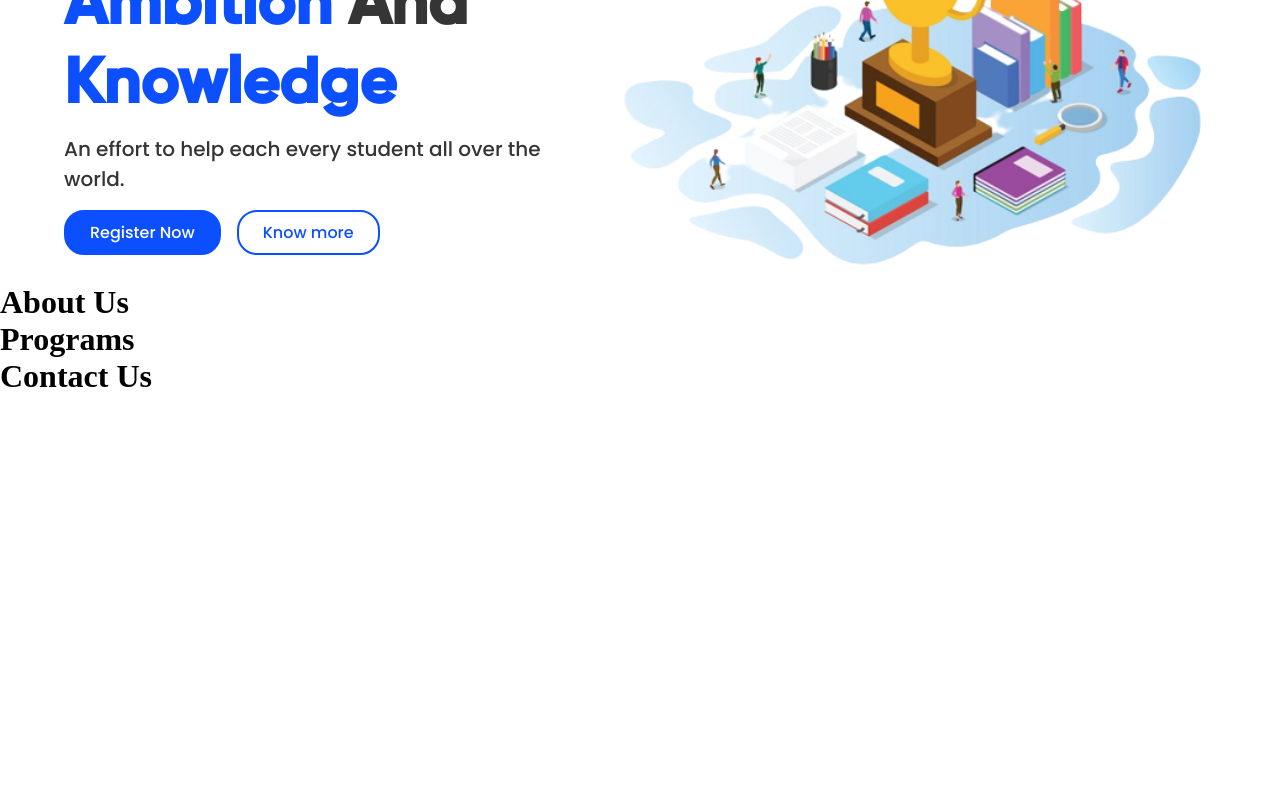
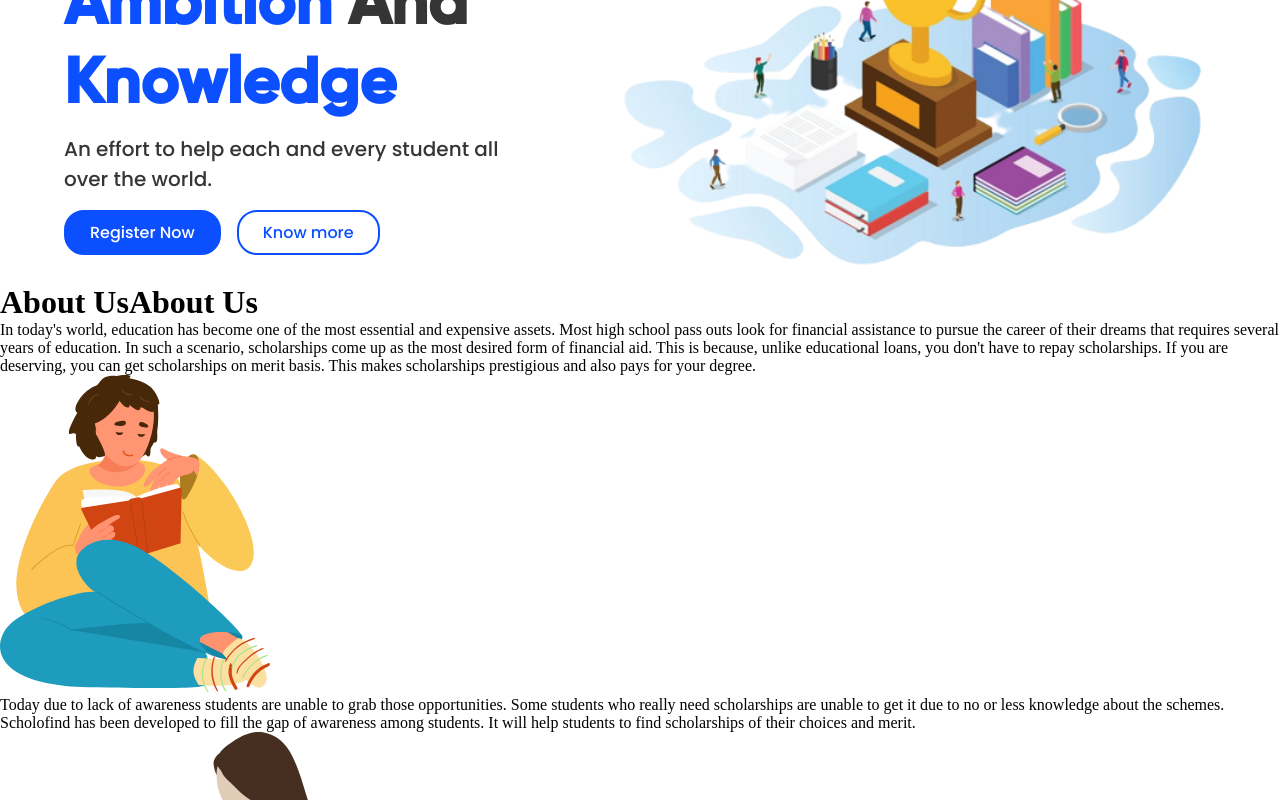
Before and after one commit to Aditya-150/scholofind, a React (Create React App) app: page / in a window 1280 px wide. Shown: the part 380-1180 px from the top of the page. Before the commit the page ends 800 px from the top, so only its background shows below. Built offline with nearby package versions, Linux system fonts and the light colour scheme.

Commit message:
Made struture for about us

```diff
--- a/src/components/aboutus/Aboutus.jsx
+++ b/src/components/aboutus/Aboutus.jsx
@@ -1,9 +1,38 @@
 import React from "react";
+import about01 from "./../../assets/images/about01.svg";
+import about02 from "./../../assets/images/about02.svg";
 
 const Aboutus = () => {
   return (
-    <div>
-      <h1>About Us</h1>
+    <div className="scholofind__about">
+      <div className="scholofind__about-heading">
+        <h1>
+          About Us<span>About Us</span>
+        </h1>
+      </div>
+      <div className="scholofind__about-content1">
+        <p>
+          In today&#x27;s world, education has become one of the most essential
+          and expensive assets. Most high school pass outs look for financial
+          assistance to pursue the career of their dreams that requires several
+          years of education. In such a scenario, scholarships come up as the
+          most desired form of financial aid. This is because, unlike
+          educational loans, you don&#x27;t have to repay scholarships. If you
+          are deserving, you can get scholarships on merit basis. This makes
+          scholarships prestigious and also pays for your degree.
+        </p>
+        <img src={about01} alt="about01" />
+      </div>
+      <div className="scholofind__about-content2">
+        <p>
+          Today due to lack of awareness students are unable to grab those
+          opportunities. Some students who really need scholarships are unable
+          to get it due to no or less knowledge about the schemes. Scholofind
+          has been developed to fill the gap of awareness among students. It
+          will help students to find scholarships of their choices and merit.
+        </p>
+        <img src={about02} alt="about02" />
+      </div>
     </div>
   );
 };
--- a/src/components/header/Header.jsx
+++ b/src/components/header/Header.jsx
@@ -9,7 +9,7 @@ const Header = () => {
           Bridging The Gap Between <span>Ambition</span> And{" "}
           <span>Knowledge</span>
         </h1>
-        <p>An effort to help each every student all over the world.</p>
+        <p>An effort to help each and every student all over the world.</p>
         <div className="scholofind__header-content__button">
           <button type="button" className="header-content__button-register">
             Register Now
```
